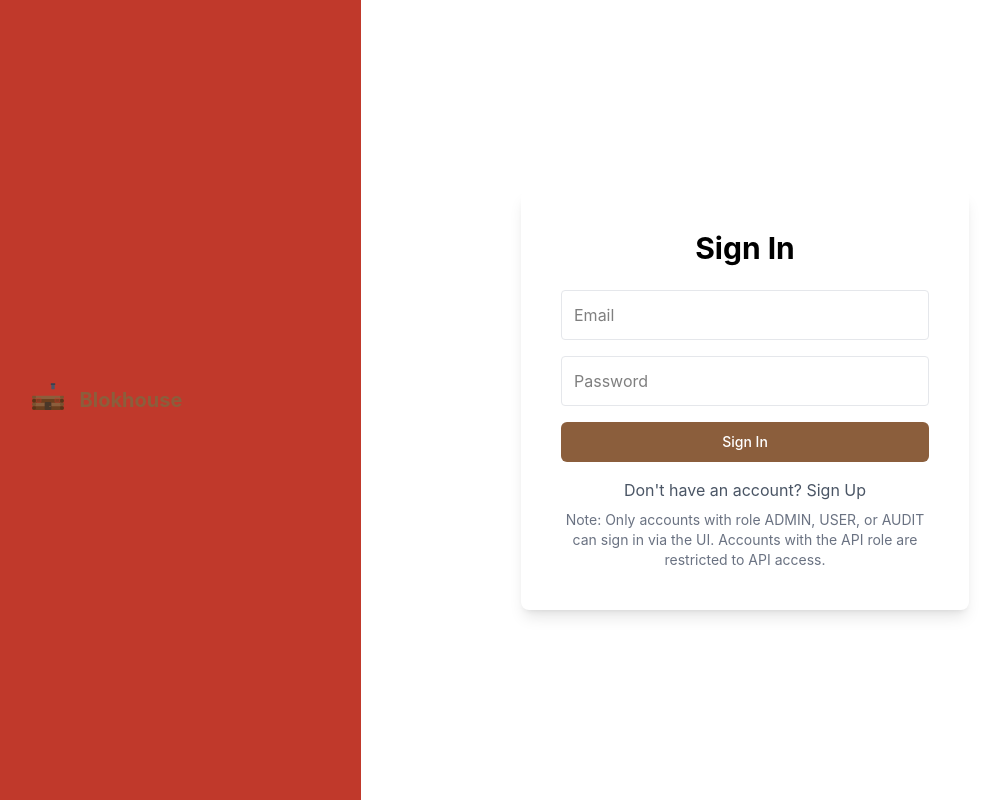
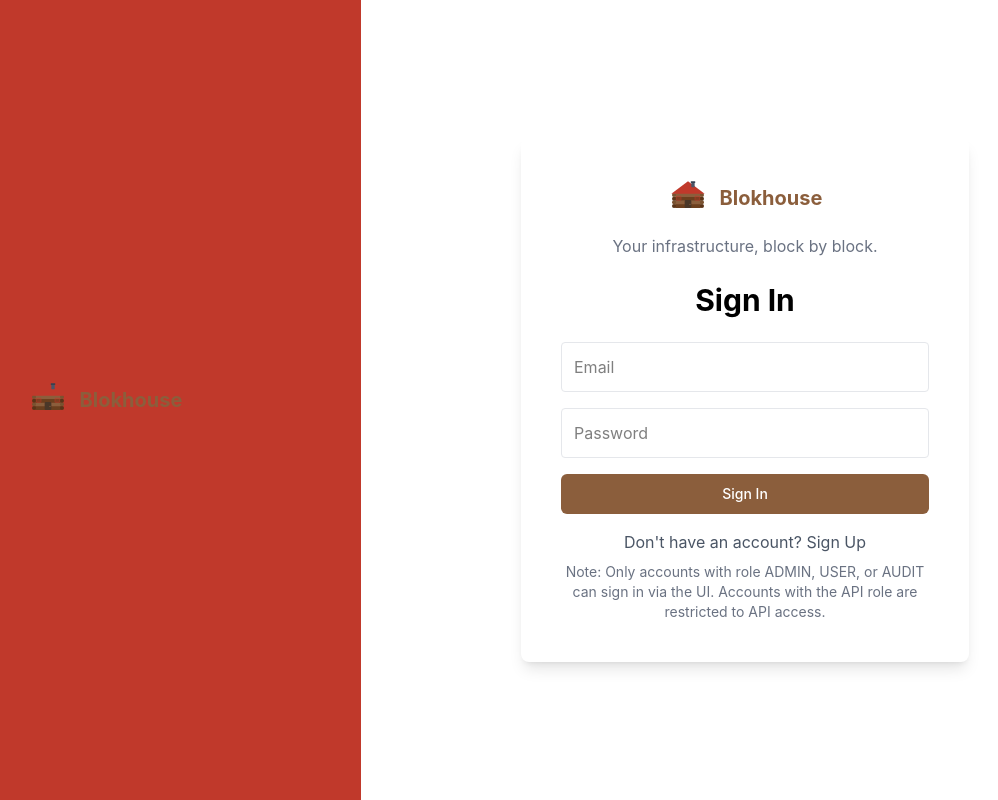
Before and after one commit to d4sw4r/blokhouse, a Next.js app: page /signin in a window 1280 px wide. Shown: the whole page, without its empty margins (151-1149 px from the left). Built offline with nearby package versions, Linux system fonts and the light colour scheme.

Commit message:
fix: app polish — auth branding, root redirect, CI workflow fixes (#369)
Co-authored-by: OpenClaw Bot <bot@openclaw.local>

```diff
--- a/app/(auth)/signin/page.jsx
+++ b/app/(auth)/signin/page.jsx
@@ -4,6 +4,7 @@ import { signIn } from "next-auth/react";
 import { useState } from "react";
 import Link from "next/link";
 import { Button } from "@/components/ui/Button";
+import Logo from "@/components/Logo";
 
 export default function SignInPage() {
     const [email, setEmail] = useState("");
@@ -26,6 +27,10 @@ export default function SignInPage() {
     return (
 
         <div className="bg-white p-10 rounded-lg shadow-lg w-full max-w-md">
+            <div className="flex justify-center mb-4">
+                <Logo />
+            </div>
+            <p className="text-center text-gray-500 mb-6">Your infrastructure, block by block.</p>
             <h1 className="text-3xl font-bold text-center text-brandPrimary mb-6">Sign In</h1>
             {error && <p className="text-red-500 text-center mb-4">{error}</p>}
             <form onSubmit={handleSubmit} className="space-y-4">
--- a/app/(auth)/signup/page.jsx
+++ b/app/(auth)/signup/page.jsx
@@ -3,6 +3,7 @@
 import { useState } from "react";
 import Link from "next/link";
 import { Button } from "@/components/ui/Button";
+import Logo from "@/components/Logo";
 
 export default function SignUpPage() {
     const [name, setName] = useState("");
@@ -31,6 +32,10 @@ export default function SignUpPage() {
     return (
 
         <div className="bg-white p-10 rounded-lg shadow-lg w-full max-w-md">
+            <div className="flex justify-center mb-4">
+                <Logo />
+            </div>
+            <p className="text-center text-gray-500 mb-6">Your infrastructure, block by block.</p>
             <h1 className="text-3xl font-bold text-center text-brand-primary mb-6">Sign Up</h1>
             {error && <p className="text-red-500 text-center mb-4">{error}</p>}
             {success && <p className="text-green-500 text-center mb-4">{success}</p>}
--- a/app/page.tsx
+++ b/app/page.tsx
@@ -1,25 +1,5 @@
-"use client";
-import ThreeBackground from "@/components/ThreeBackground";
-import Link from "next/link";
+import { redirect } from "next/navigation";
 
-
-export default function LandingPage() {
-
-
-  return (
-    <div className="">
-      <ThreeBackground />
-      <div className="relative z-10 flex flex-col items-center justify-center min-h-screen text-center px-4">
-        <h1 className="text-5xl font-bold text-brand-primary mb-4">Welcome to Blokhouse</h1>
-        <p className="text-xl text-brand-secondary mb-8">
-          A modern CMDB solution to manage your infrastructure.
-        </p>
-
-        <Link href="/signin" className="px-8 py-4 bg-brand-primary text-white rounded-md shadow-sm hover:bg-brand-accent transition">
-          Sign In
-        </Link>
-
-      </div>
-    </div >
-  );
+export default function Home() {
+  redirect("/dashboard");
 }
--- a/prisma/seed.js
+++ b/prisma/seed.js
@@ -5,6 +5,7 @@ const prisma = new PrismaClient();
 
 async function main() {
     const email = 'admin@example.com';
+    // Default password is randomized by install.sh — change before production use
     // Use ADMIN_PASSWORD env var (set by install.sh) or fall back to a random password
     const password = process.env.ADMIN_PASSWORD || require('crypto').randomBytes(12).toString('base64').replace(/[^a-zA-Z0-9]/g, '').slice(0, 16);
     const salt = bcrypt.genSaltSync(10);
```
